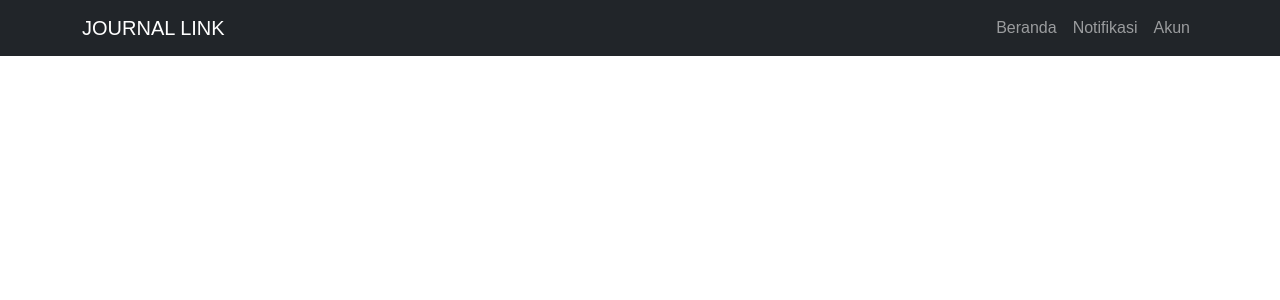
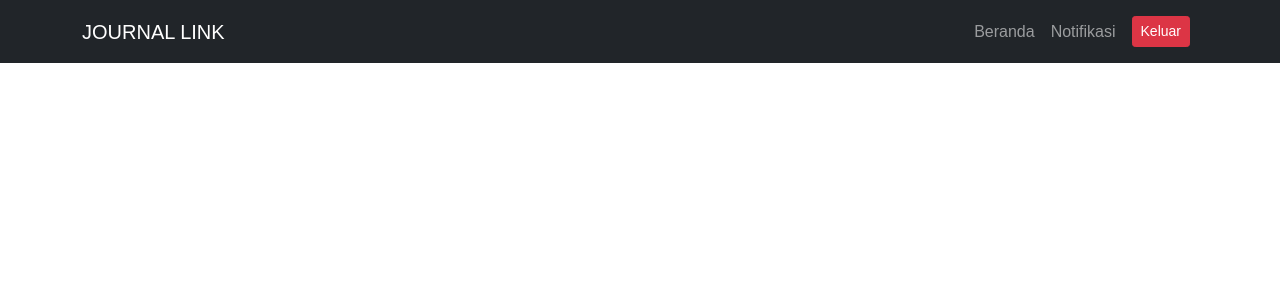
Before and after one commit to rg-km/final-project-engineering-75, a React (Create React App) app in the folder client-side/: page /beranda in a window 1280 px wide. Shown: the top 300 px of the page. Built offline with nearby package versions, Linux system fonts and the light colour scheme.

Commit message:
change navbar button

```diff
--- a/client-side/src/components/navbar/index.js
+++ b/client-side/src/components/navbar/index.js
@@ -1,5 +1,5 @@
 import React from 'react'
-import { Navbar, Container, Nav } from 'react-bootstrap'
+import { Navbar, Container, Nav, Button } from 'react-bootstrap'
 
 const Navigation = () => {
   return (
@@ -9,9 +9,11 @@ const Navigation = () => {
             <Navbar.Toggle aria-controls="basic-navbar-nav" />
             <Navbar.Collapse id="basic-navbar-nav">
                 <Nav className="ms-auto">
-                    <Nav.Link href="/">Beranda</Nav.Link>
-                    <Nav.Link href="/notifikasi">Notifikasi</Nav.Link>
-                    <Nav.Link href="/akun">Akun</Nav.Link>
+                    <Nav.Link href="/" className="d-flex align-items-center">Beranda</Nav.Link>
+                    <Nav.Link href="/notifikasi" className="d-flex align-items-center">Notifikasi</Nav.Link>
+                    <Nav.Link href="/akun">
+                      <Button variant="danger" size="sm">Keluar</Button>
+                    </Nav.Link>
                 </Nav>
             </Navbar.Collapse>
         </Container>
```
